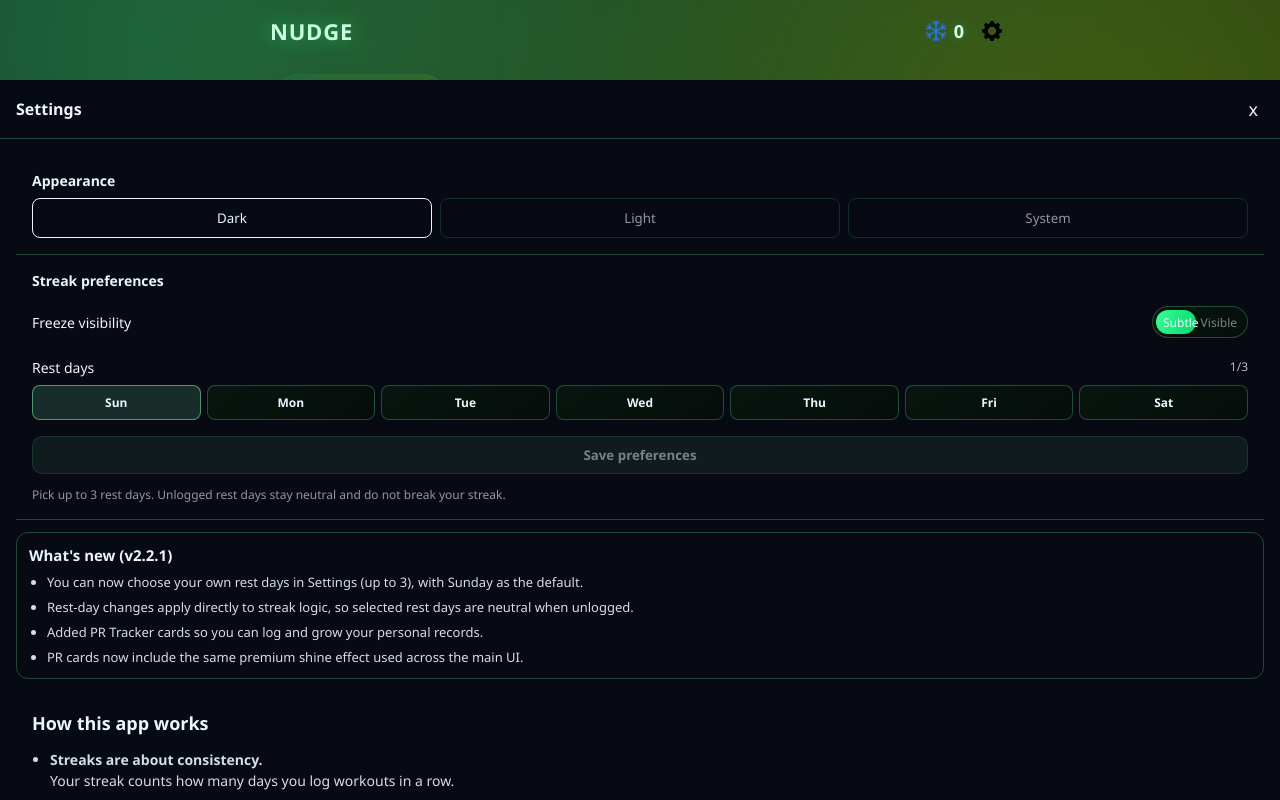
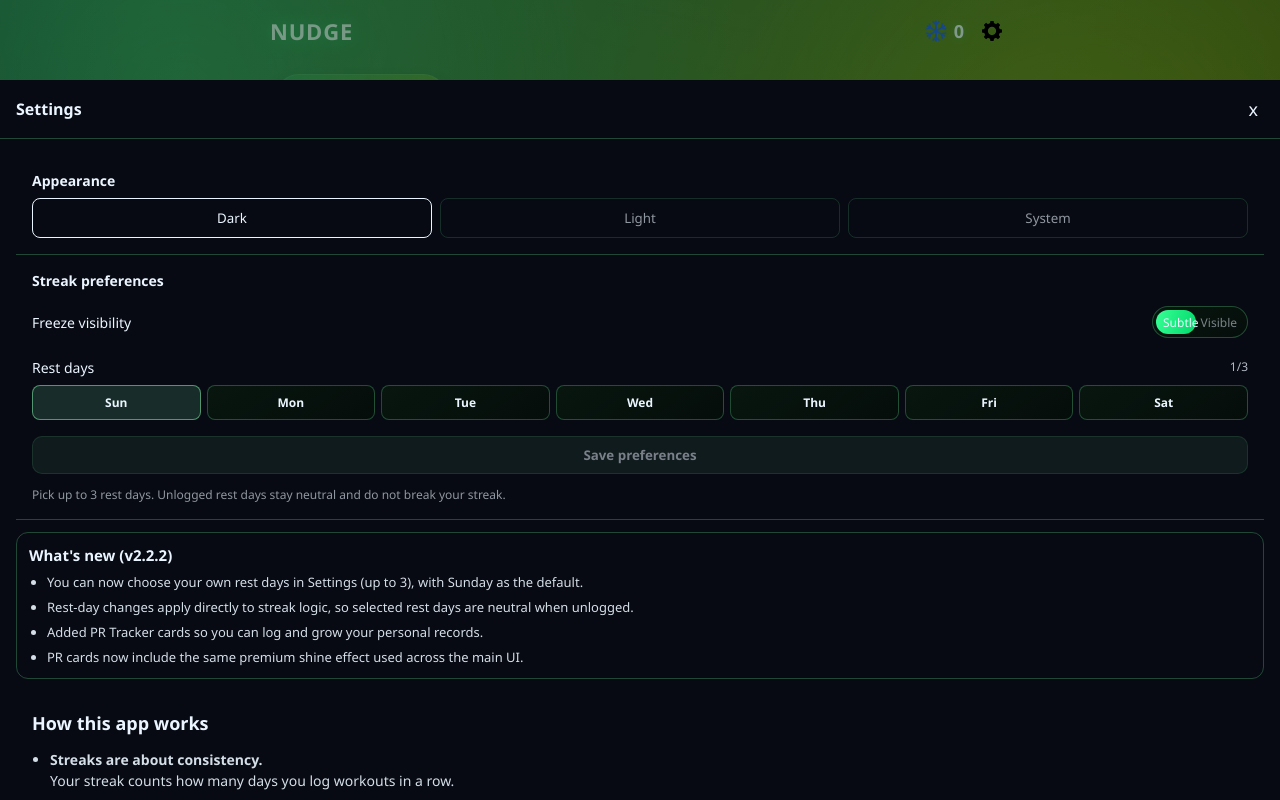
Before and after one commit to Amfer7/nudge, a React (Vite) app: page / in a window 1280 px wide. Both pictures are taken after a click on the button "Settings". Shown: the top 800 px of the page. Built offline with nearby package versions, Linux system fonts and the light colour scheme.

Commit message:
Update version to v2.2.2

```diff
--- a/src/app/version.js
+++ b/src/app/version.js
@@ -1,2 +1,2 @@
 export const APP_NAME = "Nudge";
-export const APP_VERSION = "v2.2.1";
+export const APP_VERSION = "v2.2.2";
--- a/src/components/SettingsPanel.jsx
+++ b/src/components/SettingsPanel.jsx
@@ -26,7 +26,7 @@ const styles = {
     background: "rgba(0,0,0,0.4)",
     display: "flex",
     alignItems: "flex-end",
-    zIndex: 200,
+    zIndex: 9999,
   },
 
   sheet: {
```
